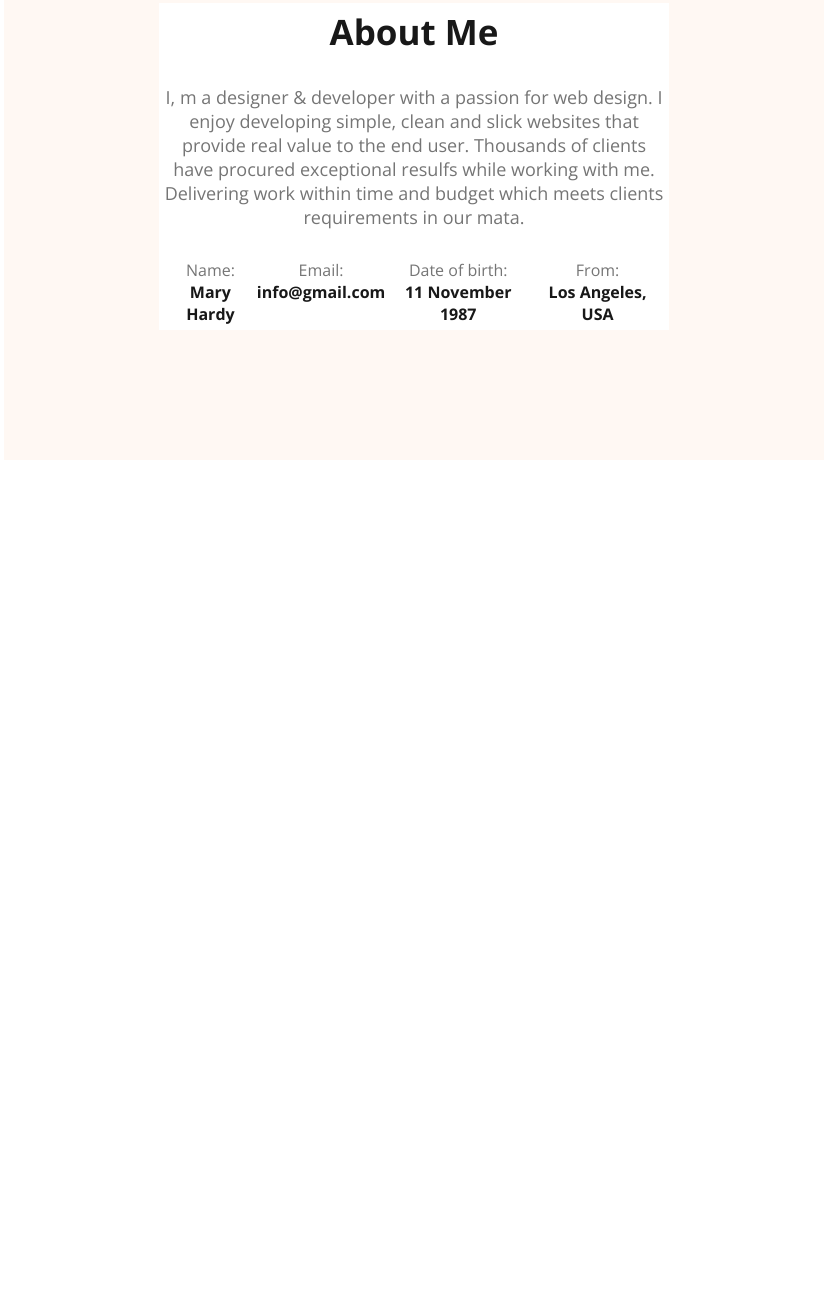
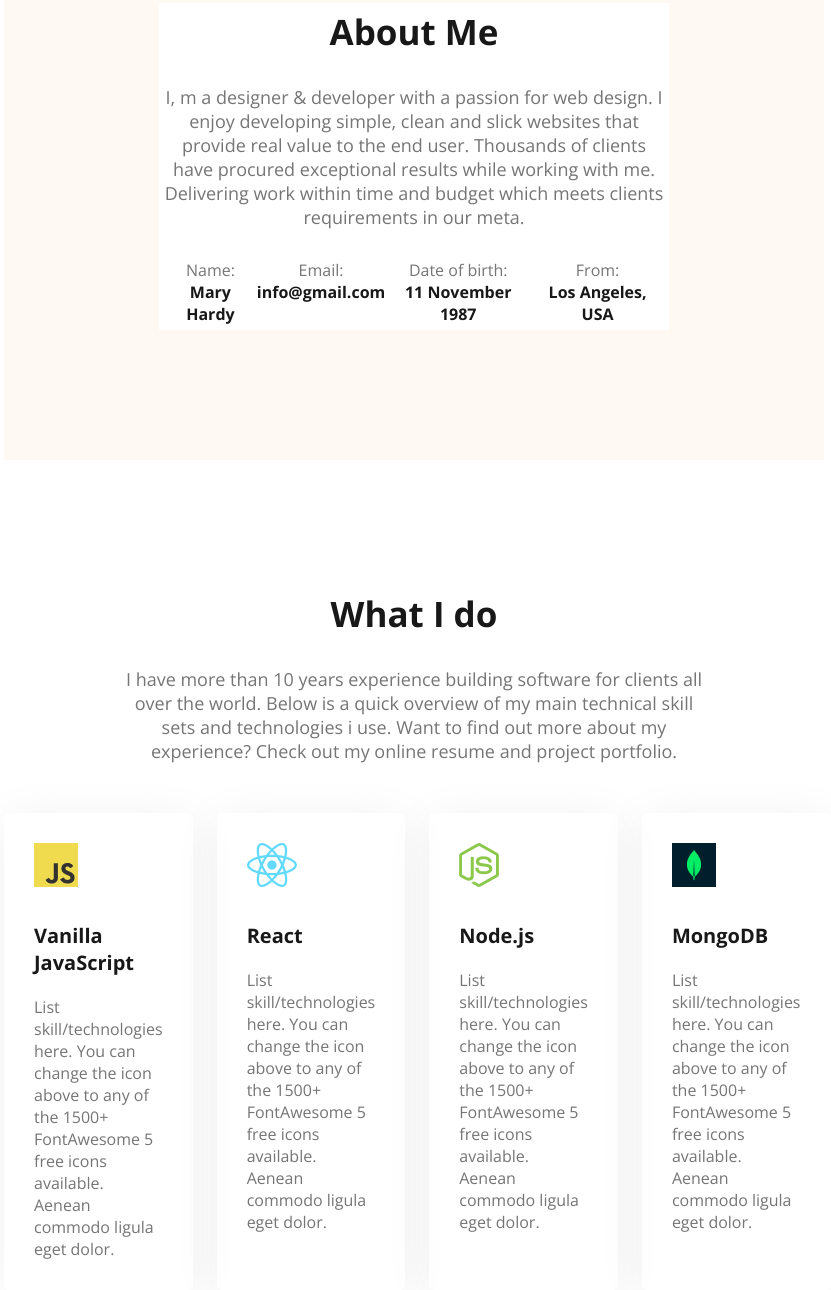
Before and after one commit to devTechware/web-developer-portfolio, a plain HTML site: page index.html in a window 1280 px wide. Shown: the part 1005-2295 px from the top of the page, without its empty margins (226-1057 px from the left). Before the commit the page ends 1465 px from the top, so only its background shows below. Drawn offline with nearby package versions, Linux system fonts and the light colour scheme.

Commit message:
Added Skills section to the code base

```diff
--- a/index.html
+++ b/index.html
@@ -44,11 +44,17 @@
       <section class="about-container bg-secondary">
         <div class="about">
           <h3 class="about-title">About Me</h3>
-          <p class="about-description">I, m a designer & developer with a passion for web design. I enjoy developing simple, clean and slick websites that provide real value to the end user. Thousands of clients have procured exceptional resulfs while working with me. Delivering work within time and budget which meets clients requirements in our mata.</p>
+          <p class="about-description">
+            I, m a designer & developer with a passion for web design. I enjoy
+            developing simple, clean and slick websites that provide real value
+            to the end user. Thousands of clients have procured exceptional
+            results while working with me. Delivering work within time and
+            budget which meets clients requirements in our meta.
+          </p>
           <div class="items">
             <div class="item">
               <p class="item-title">Name:</p>
-              <p class="item-description">Mary Hardy </p>
+              <p class="item-description">Mary Hardy</p>
             </div>
             <div class="item">
               <p class="item-title">Email:</p>
@@ -62,8 +68,53 @@
               <p class="item-title">From:</p>
               <p class="item-description">Los Angeles, USA</p>
             </div>
-
           </div>
+        </div>
+      </section>
+      <section class="skills-container">
+        <h4 class="skills-title">What I do</h4>
+        <p class="skills-description">
+          I have more than 10 years experience building software for clients all
+          over the world. Below is a quick overview of my main technical skill
+          sets and technologies i use. Want to find out more about my
+          experience? Check out my online resume and project portfolio.
+        </p>
+        <div class="skills">
+          <div class="skill">
+            <img src="./images/icons/js.png" alt="" class="skill-image" />
+            <h5 class="skill-title">Vanilla JavaScript</h5>
+            <p class="skill-description">
+              List skill/technologies here. You can change the icon above to any
+              of the 1500+ FontAwesome 5 free icons available. Aenean commodo
+              ligula eget dolor.
+            </p>
+          </div>
+          <div class="skill">
+            <img src="./images/icons/react.png" alt="" class="skill-image" />
+            <h5 class="skill-title">React</h5>
+            <p class="skill-description">
+              List skill/technologies here. You can change the icon above to any
+              of the 1500+ FontAwesome 5 free icons available. Aenean commodo
+              ligula eget dolor.
+            </p>
+          </div>
+          <div class="skill">
+            <img src="./images/icons/nodejs.png" alt="" class="skill-image" />
+            <h5 class="skill-title">Node.js</h5>
+            <p class="skill-description">
+              List skill/technologies here. You can change the icon above to any
+              of the 1500+ FontAwesome 5 free icons available. Aenean commodo
+              ligula eget dolor.
+            </p>
+          </div>
+          <div class="skill">
+            <img src="./images/icons/mongo.png" alt="" class="skill-image" />
+            <h5 class="skill-title">MongoDB</h5>
+            <p class="skill-description">
+              List skill/technologies here. You can change the icon above to any
+              of the 1500+ FontAwesome 5 free icons available. Aenean commodo
+              ligula eget dolor.
+            </p>
           </div>
         </div>
       </section>
--- a/styles/style.css
+++ b/styles/style.css
@@ -8,7 +8,6 @@ body {
   font-optical-sizing: auto;
   font-weight: normal;
   font-style: normal;
-  font-variation-settings: "wdth" 100;
   color: #181818;
 }
 
@@ -155,3 +154,44 @@ nav ul li a {
 .item-description {
   font-weight: bold;
 }
+
+/* Skills Container Styles */
+
+.skills-container {
+  margin: 130px 230px 0px 230px;
+  text-align: center;
+}
+
+.skills-title {
+  font-weight: bold;
+  font-size: 35px;
+}
+
+.skills-description {
+  font-size: 18px;
+  color: #757575;
+  margin: 30px 115px 50px 115px;
+}
+
+.skills {
+  display: flex;
+  gap: 24px;
+  text-align: left;
+}
+
+.skill {
+  box-shadow: 0 6px 50px 0 rgba(0, 0, 0, 0.06);
+  border-radius: 5px;
+  padding: 30px;
+}
+
+.skill-title {
+  margin: 30px 0 20px 0;
+  font-weight: bold;
+  font-size: 20px;
+}
+
+.skill-description {
+  font-size: 16px;
+  color: #757575;
+}
```
